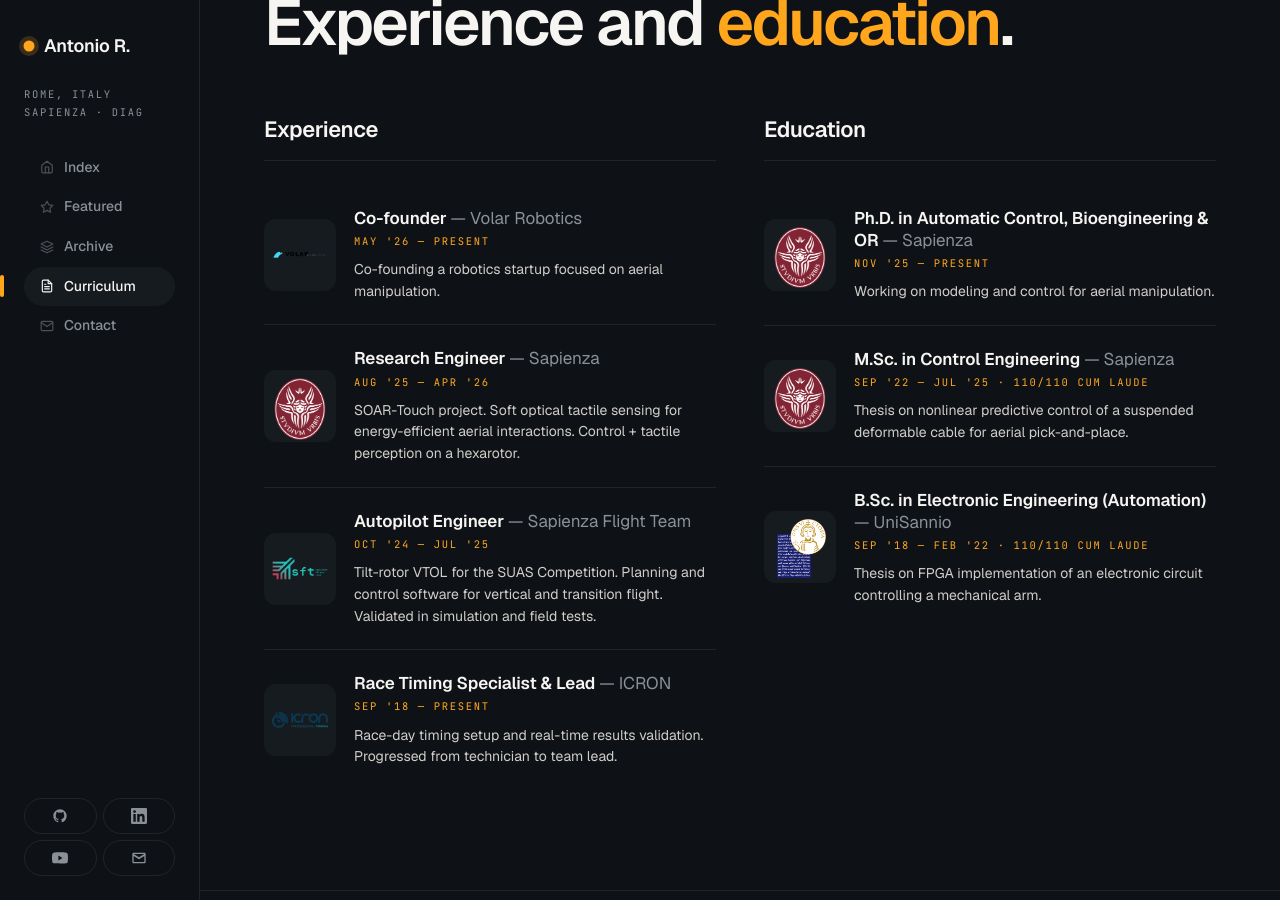
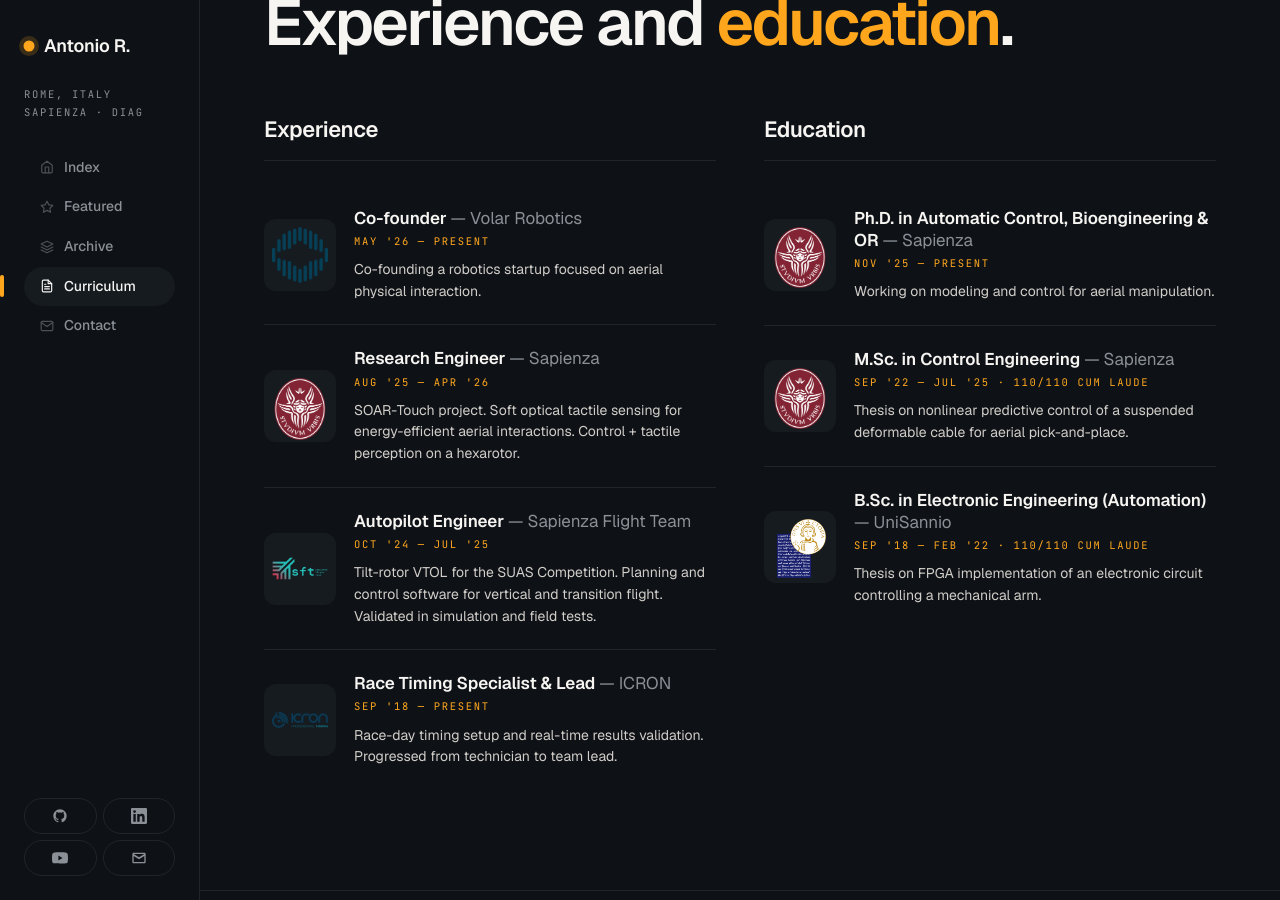
Before and after one commit to ntonioa/ntonioa.github.io, a Jekyll site: the page built from pages/index.md, in a window 1280 px wide and 900 px high, scrolled down 2606 px. Built offline with Jekyll 4.4.1, drawn with Linux system fonts in a browser that asks for light colours.

Commit message:
Update project description for Volar Robotics and replace logo

```diff
--- a/_layouts/modern.html
+++ b/_layouts/modern.html
@@ -309,7 +309,7 @@
             <div class="cv-body">
               <h4>Co-founder <span class="at">— Volar Robotics</span></h4>
               <div class="when">May '26 — Present</div>
-              <p>Co-founding a robotics startup focused on aerial manipulation.</p>
+              <p>Co-founding a robotics startup focused on aerial physical interaction.</p>
             </div>
           </a>
 
```
Also changed, not shown: assets/images/volar_logo.png.
